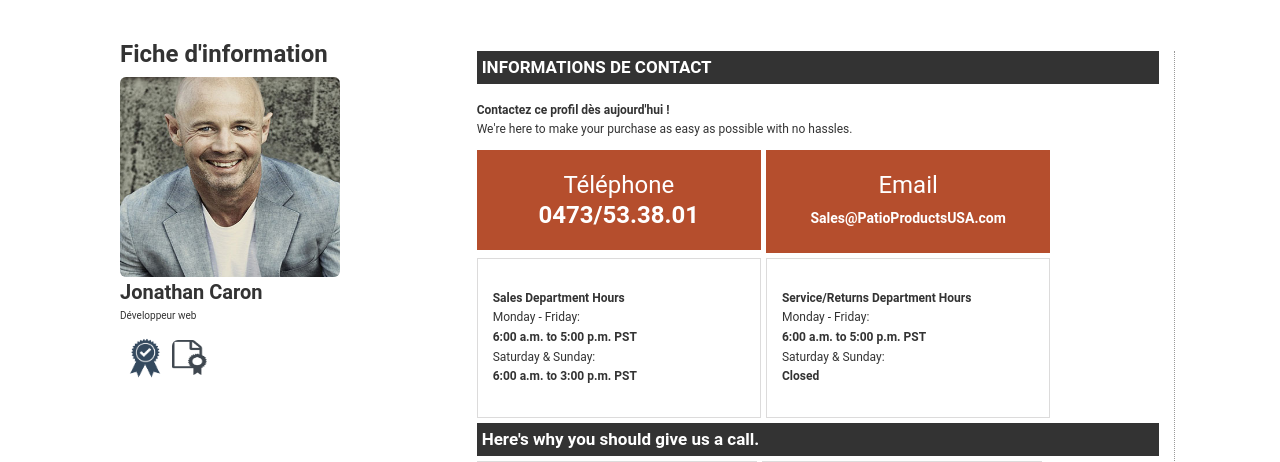
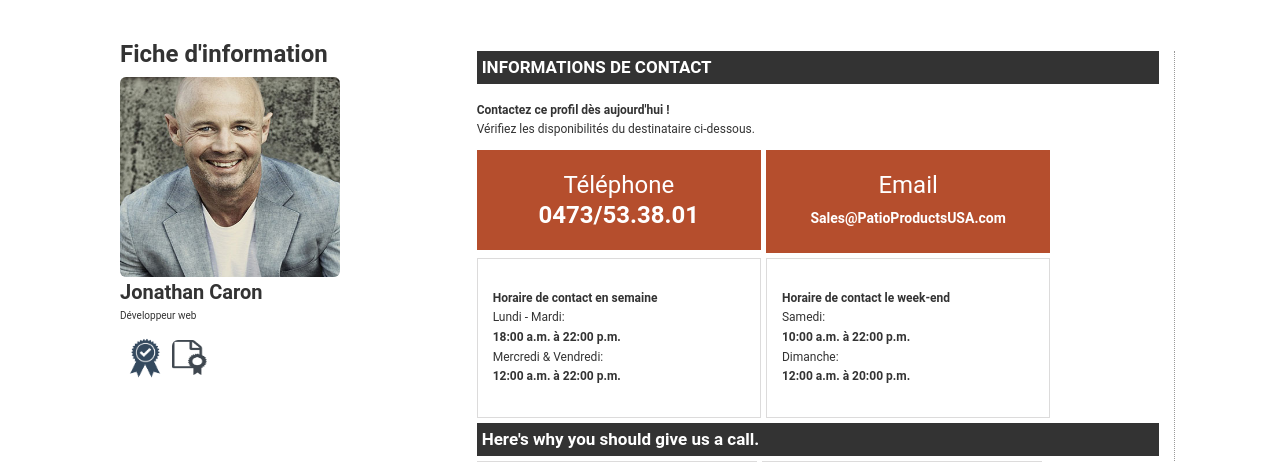
Before and after one commit to jonathancaron/bootstrap, a PHP site: page /profil.php in a window 1280 px wide. Shown: the part 69-531 px from the top of the page. Run offline with PHP 8.4, Linux system fonts and the light colour scheme; some web fonts are replaced.

Commit message:
bootstrap 1.0.6.1 - ajout fr block1

```diff
--- a/profil.php
+++ b/profil.php
@@ -33,7 +33,7 @@
 
                           <div class="row no-gutter">
                     		 <h5 class="col-lg-12 col-md-9 col-sm-9 col-xs-8 policy_title" id="top">INFORMATIONS DE CONTACT</h5><br><br>
-                            <p><strong>Contactez ce profil dès aujourd'hui !</strong><br>We're here to make your purchase as easy as possible with no hassles.</p>
+                            <p><strong>Contactez ce profil dès aujourd'hui !</strong><br>Vérifiez les disponibilités du destinataire ci-dessous.</p>
                           </div><!--end row-->
 
                           <div class="row no-gutter">
@@ -50,18 +50,18 @@
 
                       <div class="row no-gutter">
                           <div class="col-lg-5 col-md-5 col-sm-5 col-xs-5 info-box">
-                        <p><strong>Sales Department Hours</strong><br>
-                        Monday - Friday:<br>
-                          <strong>6:00 a.m. to 5:00 p.m. PST</strong><br>
-                        Saturday &amp; Sunday:<br>
-                          <strong>6:00 a.m. to 3:00 p.m. PST</strong></p></div><!--end div-->
+                        <p><strong>Horaire de contact en semaine</strong><br>
+                        Lundi - Mardi:<br>
+                          <strong>18:00 a.m. à 22:00 p.m.</strong><br>
+                        Mercredi &amp; Vendredi:<br>
+                          <strong>12:00 a.m. à 22:00 p.m.</strong></p></div><!--end div-->
 
                          <div class="col-lg-5 col-md-5 col-sm-5 col-xs-5 info-box">
-                        <p><strong>Service/Returns Department Hours</strong><br>
-                        Monday - Friday:<br>
-                          <strong>6:00 a.m. to 5:00 p.m. PST</strong><br>
-                        Saturday &amp; Sunday:<br>
-                          <strong>Closed</strong></p></div><!--end div-->
+                        <p><strong>Horaire de contact le week-end</strong><br>
+                        Samedi:<br>
+                          <strong>10:00 a.m. à 22:00 p.m.</strong><br>
+                        Dimanche:<br>
+                          <strong>12:00 a.m. à 20:00 p.m.</strong></p></div><!--end div-->
                           </div><!--end row-->
                           <div style="clear: both;"></div>
 
```
